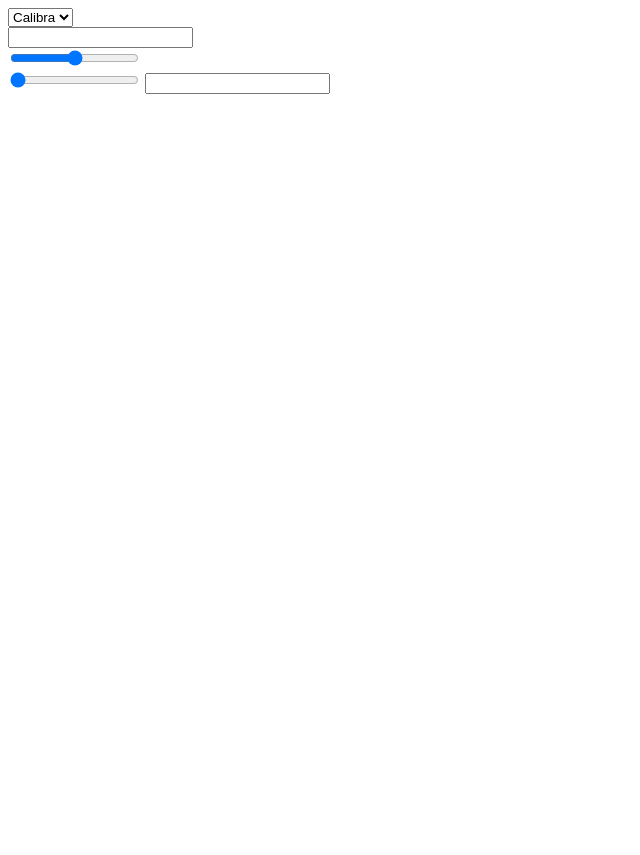
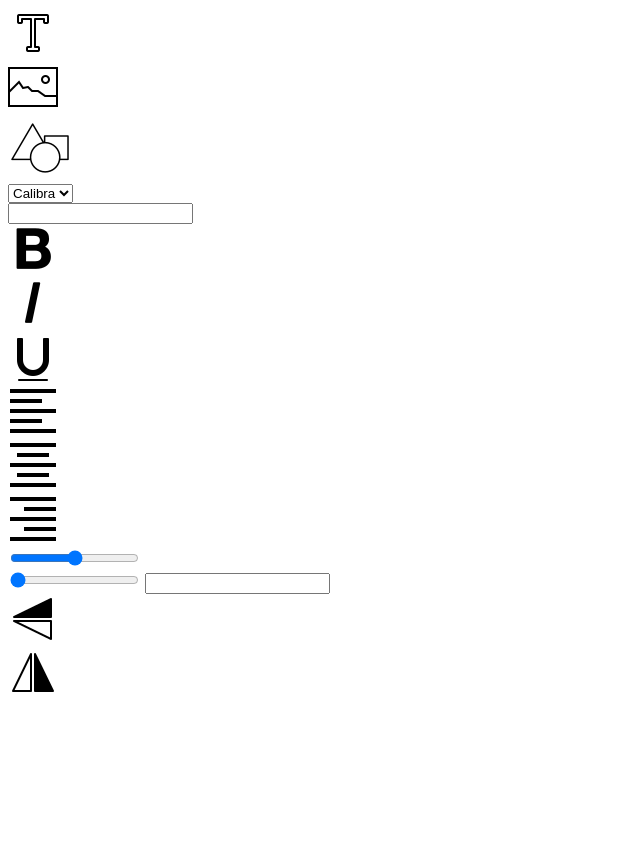
Before and after one commit to hardikjumnani/business-card-maker, a plain HTML site: page index.html in a window 1280 px wide. Shown: the whole page, without its empty margins (0-640 px from the left). Before the commit the page ends 800 px from the top, so only its background shows below. Drawn offline with Linux system fonts and the light colour scheme.

Commit message:
add icons to manage element

```diff
--- a/index.html
+++ b/index.html
@@ -8,9 +8,9 @@
 <body>
     <nav class="manage-element">
         <div class="add-element">
-            <div class="text-element"></div>
-            <div class="image-element"></div>
-            <div class="shapes-element"></div>
+            <div class="text-element"><img src="./images/add-text-element.png" alt="Text"></div>
+            <div class="image-element"><img src="./images/add-image-element.png" alt="Image"></div>
+            <div class="shapes-element"><img src="./images/add-shape-element.png" alt="Shapes"></div>
         </div>
         <div class="tools">
             <!-- Text Element -->
@@ -23,17 +23,21 @@
                 <input type="number" name="font-size" id="font-size">
             </div>
 
-            <div class="bold"></div>
-            <div class="italic"></div>
-            <div class="underline"></div>
+            <div class="text-decoration">
+                <div class="bold"><img src="./images/bold.png" alt="Bold"></div>
+                <div class="italic"><img src="./images/italic.png" alt="Italic"></div>
+                <div class="underline"><img src="./images/underline.png" alt="Underline"></div>
+            </div>
 
-            <div class="font-color"></div>
-            <div class="font-background-color"></div>
+            <div class="color">
+                <div class="font-color"><div></div></div>
+                <div class="font-background-color"><div></div></div>
+            </div>
 
             <div class="text-align">
-                <div class="left-align"></div>
-                <div class="center-align"></div>
-                <div class="right-align"></div>
+                <div class="left-align"><img src="./images/left-align.png" alt="Left"></div>
+                <div class="center-align"><img src="./images/center-align.png" alt="Center"></div>
+                <div class="right-align"><img src="./images/right-align.png" alt="Right"></div>
             </div>
 
             <!-- Image Element -->
@@ -42,11 +46,11 @@
                     <input class="slider" type="range" name="border-width" id="border-width" start="0" end="100">
                 </div>
                 <div class="border-type">
-                    <div class="dotted"></div>
-                    <div class="dashed"></div>
-                    <div class="solid"></div>
-                    <div class="double"></div>
-                    <div class="ridge"></div>
+                    <div class="dotted"><div class="border-div"></div></div>
+                    <div class="dashed"><div class="border-div"></div></div>
+                    <div class="solid"><div class="border-div"></div></div>
+                    <div class="double"><div class="border-div"></div></div>
+                    <div class="ridge"><div class="border-div"></div></div>
                 </div>
                 <div class="border-radius">
                     <input class="slider" type="range" name="border-radius" id="border-radius" start="0" end="100" value="0">
@@ -54,8 +58,8 @@
                 </div>
             </div>
             <div class="flip">
-                <div class="flip-horizontal"></div>
-                <div class="flip-vertical"></div>
+                <div class="flip-horizontal"><img src="./images/flip-horizontal.png" alt="Horizontal"></div>
+                <div class="flip-vertical"><img src="./images/flip-vertical.png" alt="Vertical"></div>
             </div>
         </div>
     </nav>
```
Also changed, not shown: feature ideas.txt (added), images/add-image-element.png (added), images/add-shape-element.png (added), images/add-text-element.png (added), images/bold.png (added), images/center-align.png (added), images/dashed-border.png (added), images/dotted-border.png (added), images/flip-horizontal.png (added), images/flip-vertical.png (added), images/font-color.png (added), images/italic.png (added), images/left-align.png (added), images/right-align.png (added), 1 more files.
